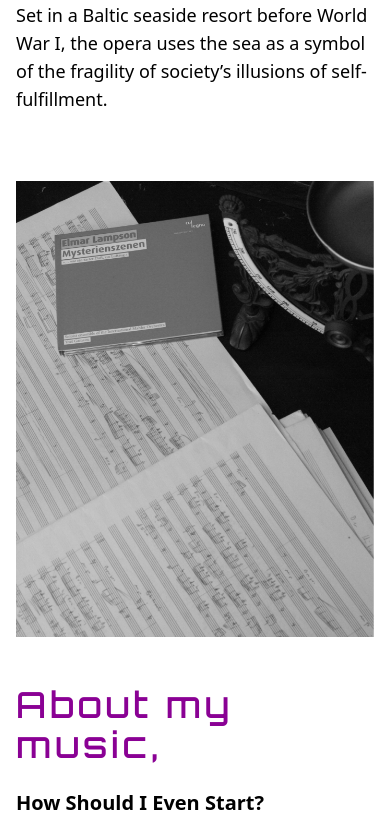
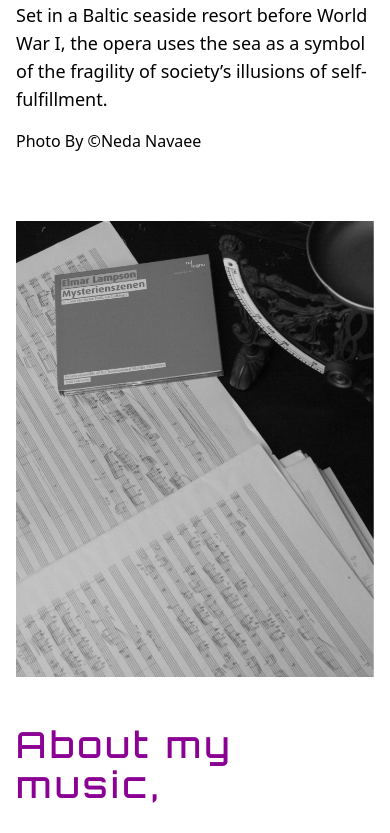
Before and after one commit to erikcba/elmar-lampson, a React (Vite) app: page /about in a window 390 px wide. Shown: the part 2647-3480 px from the top of the page. Built offline with nearby package versions, Linux system fonts and the light colour scheme.

Commit message:
cambio estilos responsive

```diff
--- a/src/pages/About.jsx
+++ b/src/pages/About.jsx
@@ -24,6 +24,7 @@ const About = () => {
                     <p className='text-lg font-light'>{t('about4')}</p>
                     <p className='text-lg font-light'>{t('about5')}</p>
                     <p className='text-lg font-light'>{t('about6')}</p>
+                    <p className='text-md font-light pt-4'>Photo By ©Neda Navaee </p>
                 </div>
             </section>
             <section className='flex md:flex-row-reverse relative flex-col container mx-auto pt-12 xl:pt-24 xl:gap-16 gap-12 xl:px-0 px-4'>
@@ -36,11 +37,12 @@ const About = () => {
                         <p className='text-lg font-light'>{t('about9')}</p>
                         <p className='text-lg font-light'>{t('about10')}</p>
                         <p className='text-lg font-light'>{t('about11')}</p>
+                        <p className='text-md font-light pt-4'>Photo By ©Neda Navaee </p>
                     </div>
                 </div>
             </section>
-            <section className='container mx-auto xl:py-24 py-0 sm:px-0 px-4'>
-                <div className='bg-elmar bg-fixed'></div>
+            <section className='container mx-auto xl:py-24 py-12 sm:px-0 px-4'>
+                <div className='bg-elmar md:bg-fixed'></div>
             </section>
             <section className='container mx-auto py-14 px-4'>
                 <div className='w-full h-max-fit flex flex-col justify-start items-start gap-5'>
@@ -60,6 +62,7 @@ const About = () => {
                     <p className='text-lg font-light'>{t('about25')}</p>
                     <p className='text-lg font-light'>{t('about26')}</p>
                     <p className='text-lg font-light'>{t('about27')}</p>
+
                 </div>
             </section>
             <Footer />
```
